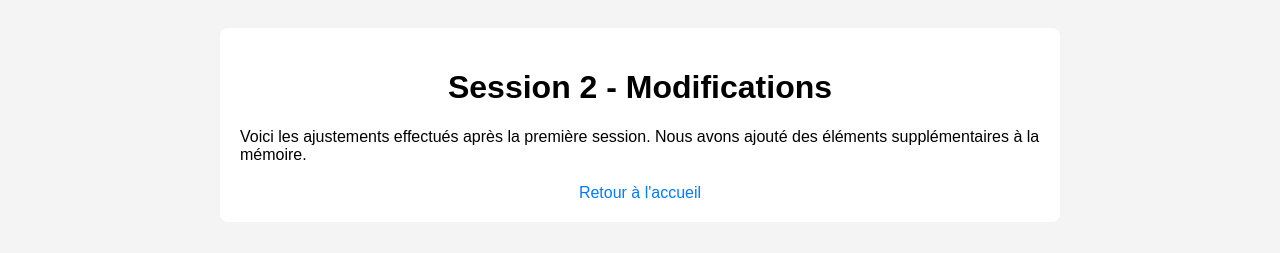
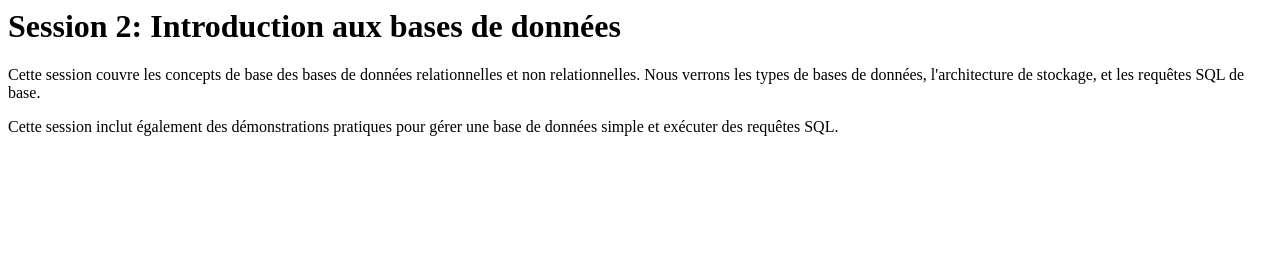
Before and after one commit to Algarath/adam, a plain HTML site: page session-02.html in a window 1280 px wide. Drawn offline with Linux system fonts and the light colour scheme.

Commit message:
Mise à jour de la page HTML de la session 2 et mise à jour du fichier JSON

```diff
--- a/session-02.html
+++ b/session-02.html
@@ -1,42 +1,10 @@
-<!DOCTYPE html>
-<html lang="fr">
-<head>
-    <meta charset="UTF-8">
-    <meta name="viewport" content="width=device-width, initial-scale=1.0">
-    <title>Session 2 - Modifications</title>
-    <style>
-        body {
-            font-family: Arial, sans-serif;
-            background-color: #f4f4f4;
-            padding: 20px;
-        }
-        .container {
-            max-width: 800px;
-            margin: auto;
-            background: white;
-            padding: 20px;
-            border-radius: 8px;
-        }
-        h1 {
-            text-align: center;
-        }
-        .back {
-            text-align: center;
-            margin-top: 20px;
-        }
-        a {
-            text-decoration: none;
-            color: #007bff;
-        }
-    </style>
-</head>
-<body>
-    <div class="container">
-        <h1>Session 2 - Modifications</h1>
-        <p>Voici les ajustements effectués après la première session. Nous avons ajouté des éléments supplémentaires à la mémoire.</p>
-        <div class="back">
-            <a href="index.html">Retour à l'accueil</a>
-        </div>
-    </div>
-</body>
+<html>
+  <head>
+    <title>Session 2 - Bases de données</title>
+  </head>
+  <body>
+    <h1>Session 2: Introduction aux bases de données</h1>
+    <p>Cette session couvre les concepts de base des bases de données relationnelles et non relationnelles. Nous verrons les types de bases de données, l'architecture de stockage, et les requêtes SQL de base.</p>
+    <p>Cette session inclut également des démonstrations pratiques pour gérer une base de données simple et exécuter des requêtes SQL.</p>
+  </body>
 </html>
```
Also changed, not shown: referentiel.json (+9 -9 lines).
